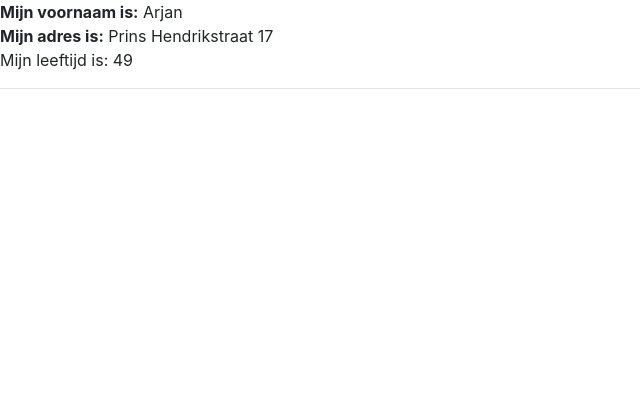
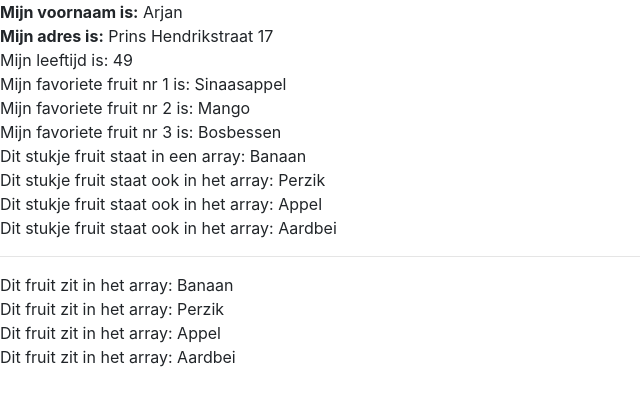
Before and after one commit to rra-am1b-2017/CRUD, a PHP site: page / in a window 1280 px wide. Shown: the top 406 px of the page, without its empty margins (0-640 px from the left). Run offline with PHP 8.4, Linux system fonts and the light colour scheme; some libraries are stand-ins or nearby versions.

Commit message:
For loop

```diff
--- a/index.php
+++ b/index.php
@@ -15,13 +15,28 @@
       $voornaam = "Arjan";
       $adres = "Prins Hendrikstraat 17";
       $leeftijd = 49;
-      $fruit = "Appel";
+      $fruit0 = "Sinaasappel";
+      $fruit1 = "Mango";
+      $fruit2 = "Bosbessen";
+
+      $fruit = array("Banaan", "Perzik", "Appel", "Aardbei");
+
       echo "<b>Mijn voornaam is:</b> " . $voornaam . "<br>";
       echo "<b>Mijn adres is:</b> " . $adres . "<br>";
-      echo "Mijn leeftijd is: " . $leeftijd;
-
+      echo "Mijn leeftijd is: " . $leeftijd . "<br>";
+      echo "Mijn favoriete fruit nr 1 is: " . $fruit0 . "<br>";
+      echo "Mijn favoriete fruit nr 2 is: " . $fruit1 . "<br>";
+      echo "Mijn favoriete fruit nr 3 is: " . $fruit2 . "<br>";
+      echo "Dit stukje fruit staat in een array: " . $fruit[0]. "<br>";
+      echo "Dit stukje fruit staat ook in het array: " . $fruit[1]. "<br>";
+      echo "Dit stukje fruit staat ook in het array: " . $fruit[2]. "<br>";
+      echo "Dit stukje fruit staat ook in het array: " . $fruit[3]. "<br>";
 
       echo "<hr>";
+
+      for ($i = 0; $i < count($fruit); $i++) {
+        echo "Dit fruit zit in het array: " . $fruit[$i] . "<br>";
+      }
 
 
     ?>
```
